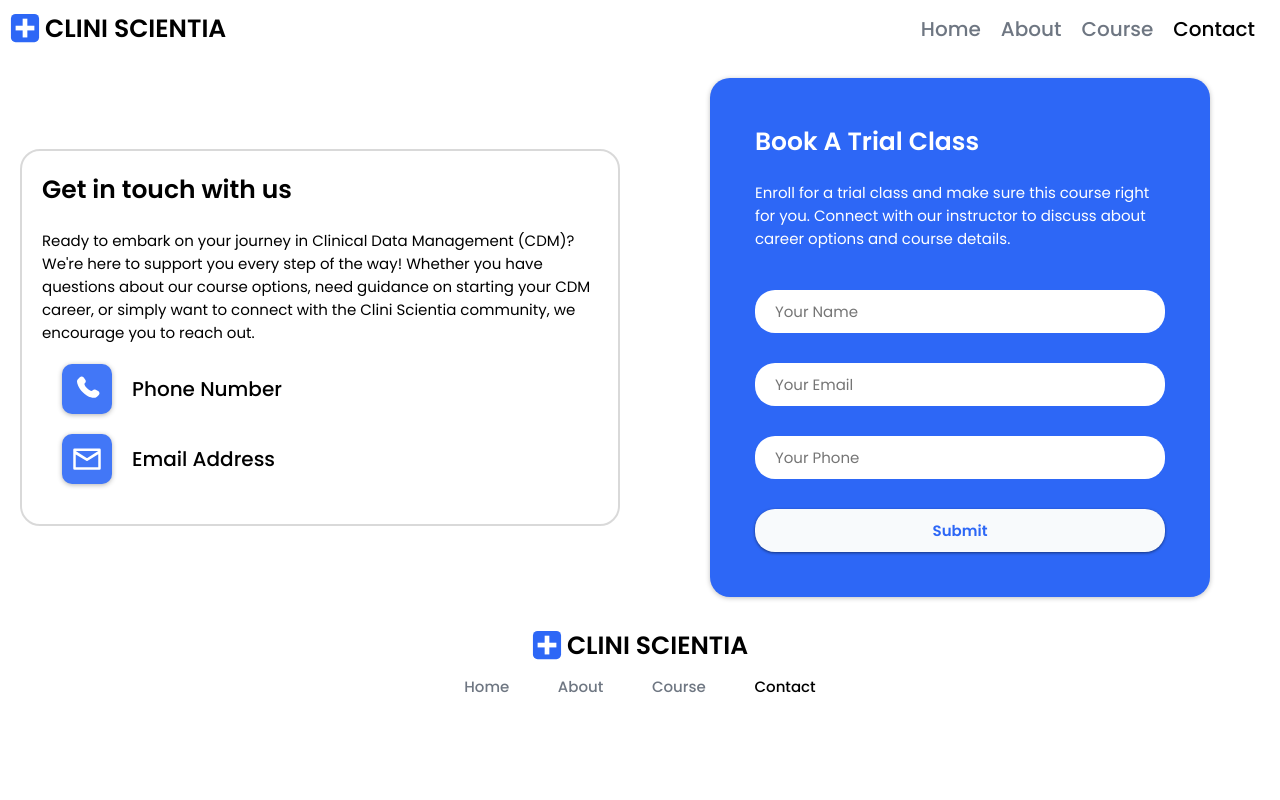
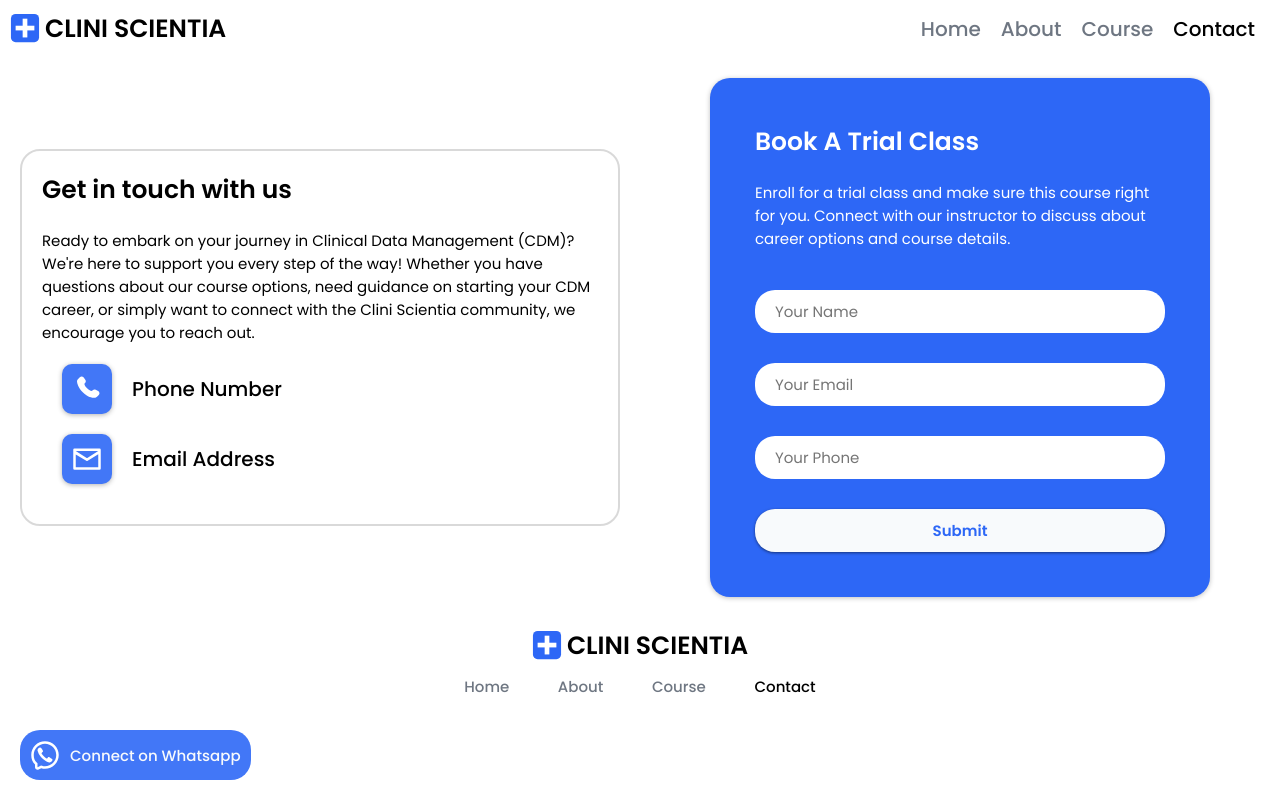
Before and after one commit to ishanlearnsprog/cliniscientia, a React (Vite) app: page /contact in a window 1280 px wide. Built offline with nearby package versions, Linux system fonts and the light colour scheme; no server answers.

Commit message:
Added loading screen and whatsapp link

```diff
--- a/src/components/header/navmobile/NavMobile.css
+++ b/src/components/header/navmobile/NavMobile.css
@@ -12,8 +12,7 @@
     z-index: 1;
     width: 100%;
     height: 100%;
-    background-color: #000;
-    opacity: 0.5;
+    background-color: rgba(0, 0, 0, 0.75);
     transition: 0.3s;
 }
 
@@ -44,7 +43,7 @@
 .mobile-nav-box a {
     display: block;
     margin: 1rem 0;
-    font-size: 2rem;
+    font-size: 3rem;
     text-align: end;
     color: var(--text-grey);
     opacity: 0.8;
--- /dev/null
+++ b/src/components/svg/Whatsapp.jsx
@@ -0,0 +1,10 @@
+export default function Whatsapp() {
+    return (
+        <div className="icon-box">
+            <svg width="800px" height="800px" viewBox="0 0 24 24" fill="none">
+                <path d="M6.014 8.00613C6.12827 7.1024 7.30277 5.87414 8.23488 6.01043L8.23339 6.00894C9.14051 6.18132 9.85859 7.74261 10.2635 8.44465C10.5504 8.95402 10.3641 9.4701 10.0965 9.68787C9.7355 9.97883 9.17099 10.3803 9.28943 10.7834C9.5 11.5 12 14 13.2296 14.7107C13.695 14.9797 14.0325 14.2702 14.3207 13.9067C14.5301 13.6271 15.0466 13.46 15.5548 13.736C16.3138 14.178 17.0288 14.6917 17.69 15.27C18.0202 15.546 18.0977 15.9539 17.8689 16.385C17.4659 17.1443 16.3003 18.1456 15.4542 17.9421C13.9764 17.5868 8 15.27 6.08033 8.55801C5.97237 8.24048 5.99955 8.12044 6.014 8.00613Z" fill="#fff"/>
+                <path fillRule="evenodd" clipRule="evenodd" d="M12 23C10.7764 23 10.0994 22.8687 9 22.5L6.89443 23.5528C5.56462 24.2177 4 23.2507 4 21.7639V19.5C1.84655 17.492 1 15.1767 1 12C1 5.92487 5.92487 1 12 1C18.0751 1 23 5.92487 23 12C23 18.0751 18.0751 23 12 23ZM6 18.6303L5.36395 18.0372C3.69087 16.4772 3 14.7331 3 12C3 7.02944 7.02944 3 12 3C16.9706 3 21 7.02944 21 12C21 16.9706 16.9706 21 12 21C11.0143 21 10.552 20.911 9.63595 20.6038L8.84847 20.3397L6 21.7639V18.6303Z" fill="#fff"/>
+            </svg>
+        </div>
+    )
+}
--- a/src/index.css
+++ b/src/index.css
@@ -110,3 +110,20 @@ section {
     width: 4rem;
     height: 4rem;
 }
+
+.whatsapp-box {
+    position: fixed;
+    bottom: 0;
+    left: 0;
+    z-index: 1;
+    display: flex;
+    justify-content: center;
+    align-items: center;
+    gap: 1rem;
+    border-radius: 2rem;
+    margin: 2rem;
+    padding: 1rem;
+    font-size: 1.5rem;
+    background-color: var(--blue-secondary);
+    color: var(--text-white);
+}
--- a/src/routes/contact/Contact.css
+++ b/src/routes/contact/Contact.css
@@ -41,6 +41,67 @@
     font-size: 1.5rem;
     font-weight: 400;
     padding: 0.5rem;
+}
+
+.loading-screen {
+    position: fixed;
+    top: 0;
+    left: 0;
+    z-index: 1;
+    width: 100%;
+    height: 100%;
+    background-color: rgba(0, 0, 0, 0.75)
+}
+
+.loading-wrapper {
+    position: absolute;
+    top: 50%;
+    left: 50%;
+    transform: translate(-50%, -50%);
+    z-index: 2;
+    border-radius: 1rem;
+    width: 15rem;
+    height: 15rem;
+    display: flex;
+    flex-direction: column;
+    justify-content: center;
+    align-items: center;
+    gap: 2rem;
+}
+
+.loading-wrapper p {
+    margin: unset;
+}
+
+.lds-dual-ring {
+  color: #fff;
+}
+
+.lds-dual-ring {
+  display: inline-block;
+  width: 80px;
+  height: 80px;
+}
+
+.lds-dual-ring:after {
+  content: " ";
+  display: block;
+  width: 50px;
+  height: 50px;
+  margin: 10px;
+  border-radius: 50%;
+  border: 5px solid currentColor;
+  border-color: currentColor transparent currentColor transparent;
+  animation: lds-dual-ring 1.5s linear infinite;
+}
+
+@keyframes lds-dual-ring {
+  0% {
+    transform: rotate(0deg);
+  }
+  100% {
+    transform: rotate(360deg);
+  }
 }
 
 .contact-details-wrapper {
--- a/src/routes/contact/Contact.jsx
+++ b/src/routes/contact/Contact.jsx
@@ -76,6 +76,14 @@ export default function Contact() {
                         </div>
                         { loading ? (<button className="poppins-bold btn btn-primary-white" type="submit" disabled>Submit</button>) : (<button className="poppins-bold btn btn-primary-white" type="submit">Submit</button>) }
                     </form>
+                    { loading && (
+                        <div className="loading-screen">
+                            <div className="loading-wrapper">
+                                <div class="lds-dual-ring"></div>
+                                <p className="poppins-reg">Sending</p>
+                            </div>
+                        </div>
+                    )}
                     <ToastContainer
                         position="bottom-center"
                         autoClose={3000}
--- a/src/routes/root/App.jsx
+++ b/src/routes/root/App.jsx
@@ -1,6 +1,7 @@
 import { Fragment, useEffect } from 'react'
 import { Outlet, useLocation } from 'react-router-dom'
 
+import Whatsapp from '../../components/svg/Whatsapp.jsx'
 import Header from '../../components/header/Header.jsx'
 import Footer from '../../components/footer/Footer.jsx'
 
@@ -18,6 +19,7 @@ export default function App() {
                 <Outlet />
             </main>
             <Footer />
+            <a href={ import.meta.env.VITE_WHATSAPP_URL } target="_blank" rel="noopener noreferrer" className="whatsapp-box poppins-med"><Whatsapp />Connect on Whatsapp</a>
         </Fragment>
     )
 }
```
Also changed, not shown: src/assets/images/whatsapp-svgrepo-com.svg (added).
